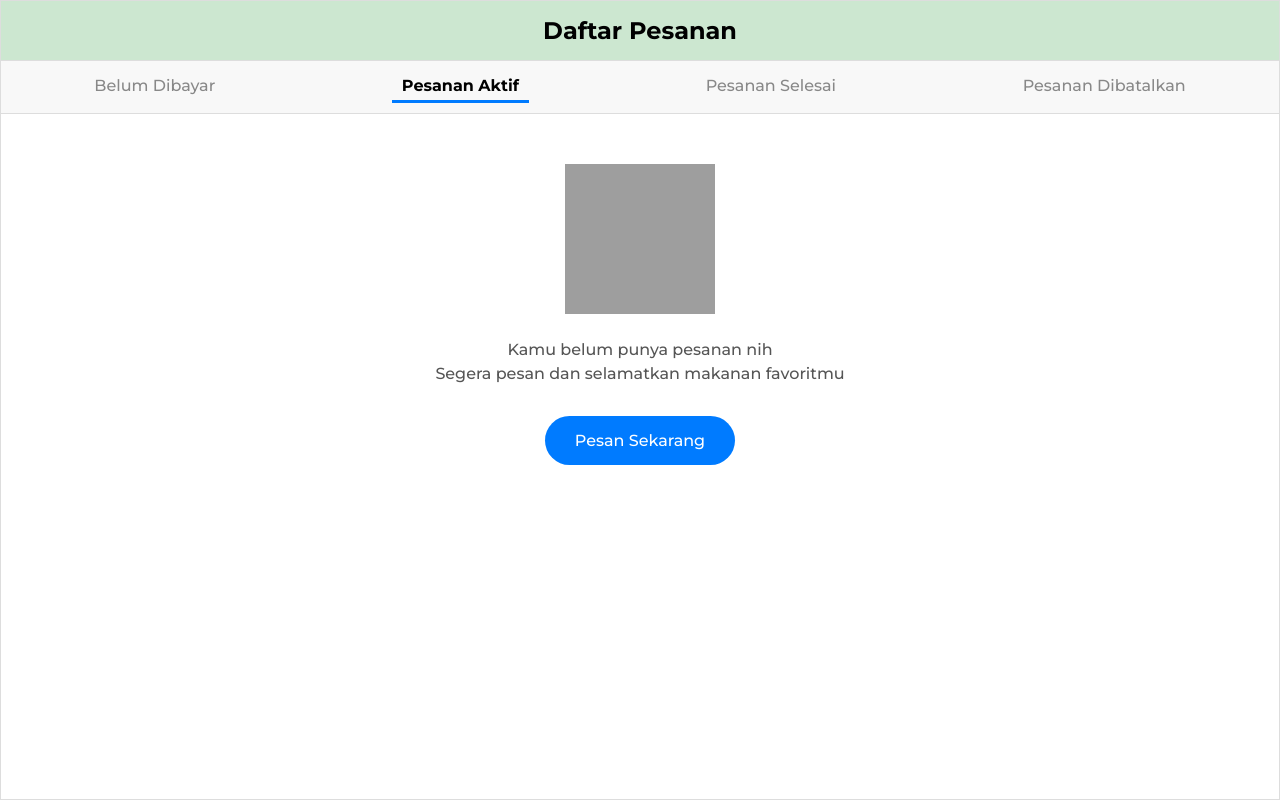
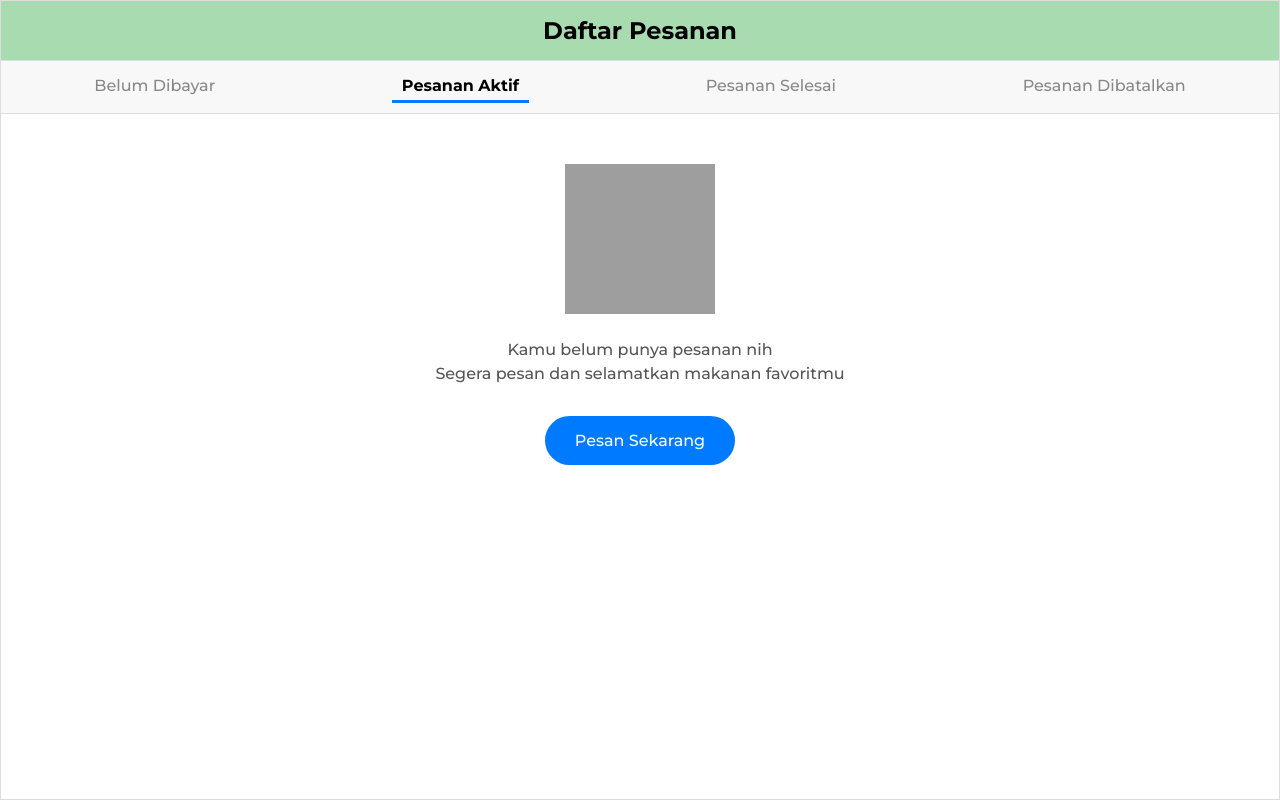
Before and after one commit to Maurennn/SavePlate, a PHP site: page /keranjang.html in a window 1280 px wide. Run offline with PHP 8.4, Linux system fonts and the light colour scheme; grey boxes are pictures that could not be loaded.

Commit message:
update: styleKeranjang

```diff
--- a/styleKeranjang.css
+++ b/styleKeranjang.css
@@ -23,7 +23,7 @@ body {
 
 /* Header */
 .header {
-    background-color: #CCE7D0;
+    background-color: #a9dbb0;
     padding: 15px;
     text-align: center;
     font-size: 24px;
```
